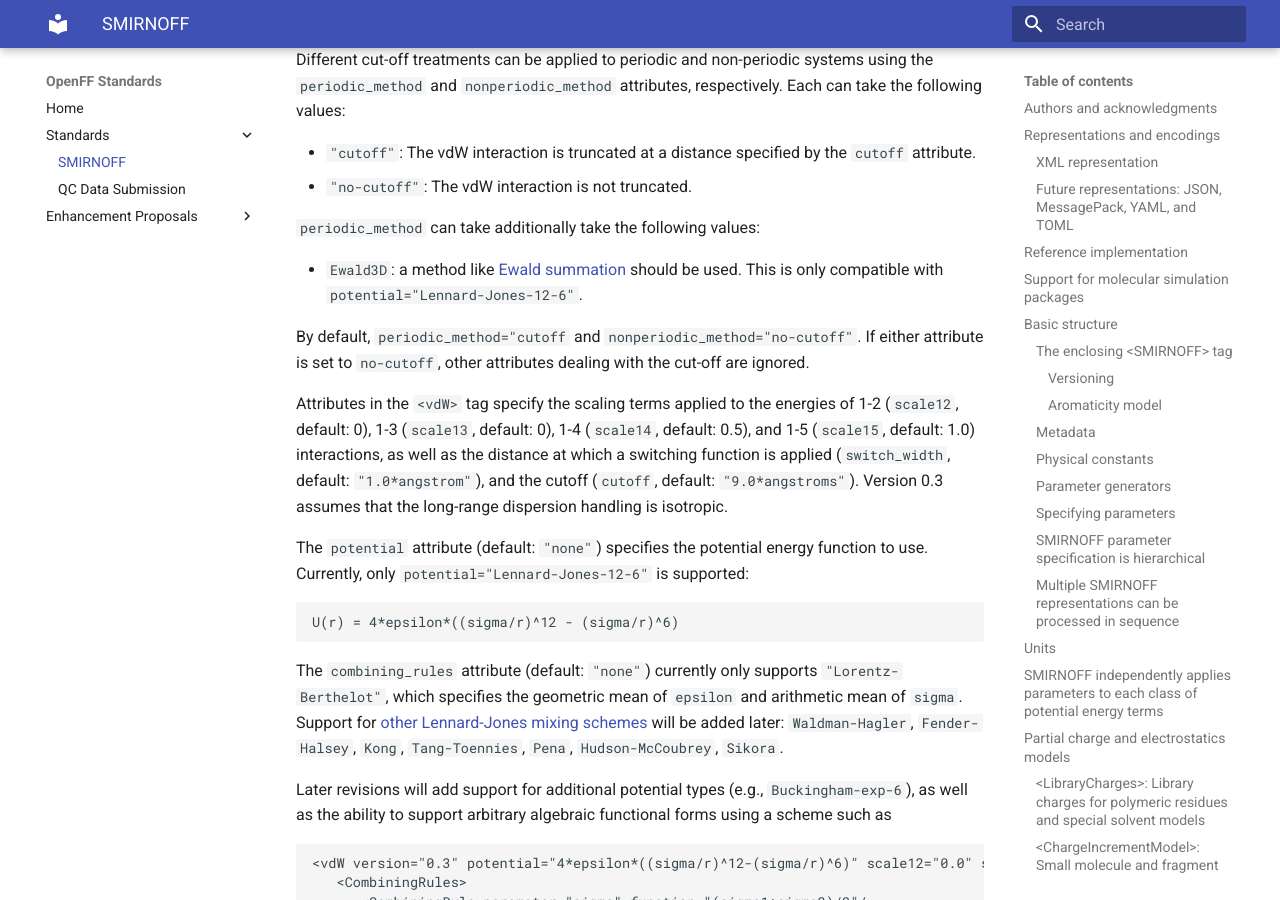
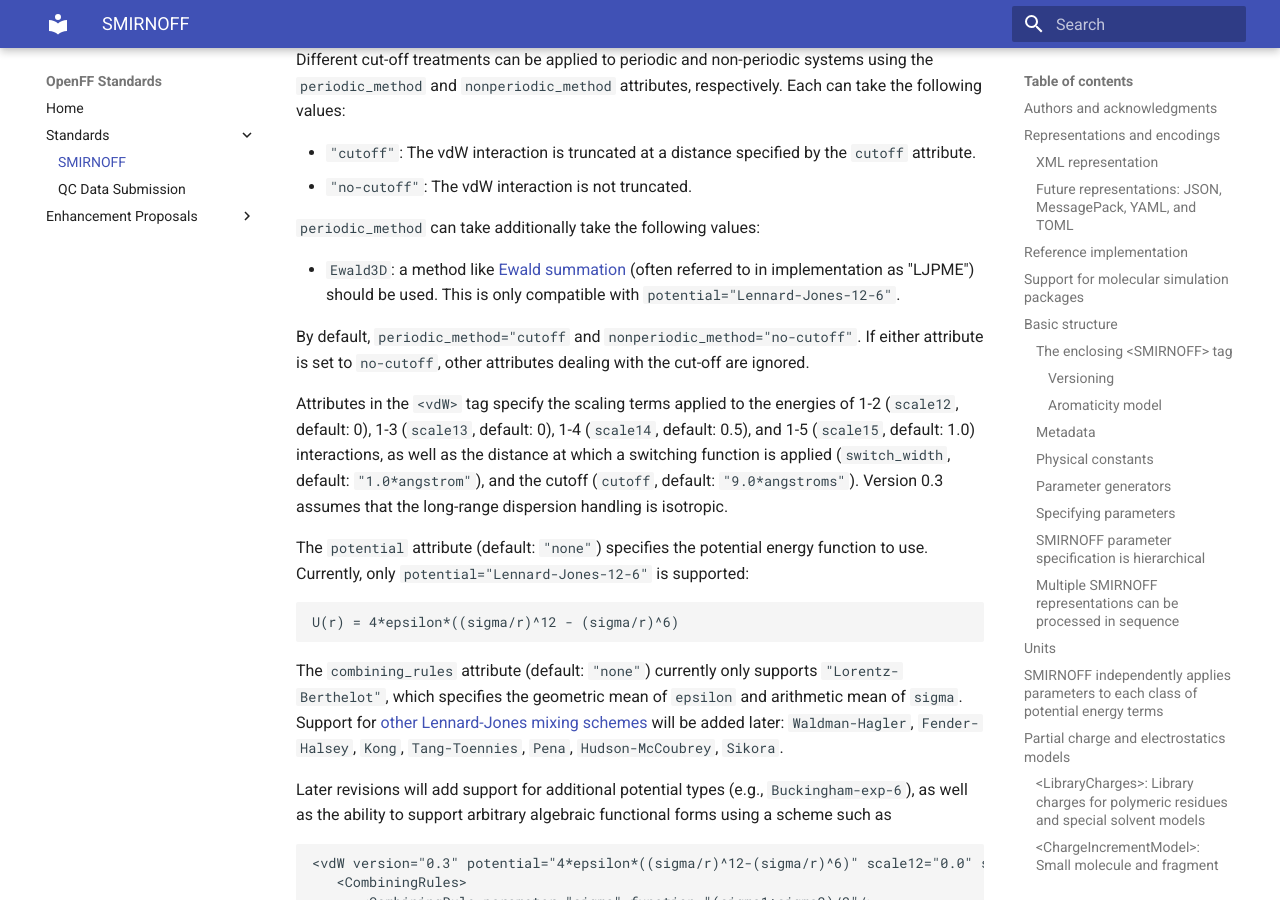
Before and after one commit to openforcefield/standards, an MkDocs documentation site: the page built from docs/standards/smirnoff.md, in a window 1280 px wide and 900 px high, scrolled down 11006 px. Built offline with MkDocs 1.6.1 and Material for MkDocs 9.7.7, drawn with Linux system fonts in a browser that asks for light colours.

Commit message:
Make "LJPME" searchable (#70)

```diff
--- a/docs/standards/smirnoff.md
+++ b/docs/standards/smirnoff.md
@@ -333,7 +333,7 @@ Different cut-off treatments can be applied to periodic and non-periodic systems
 
 `periodic_method` can take additionally take the following values:
 
-* `Ewald3D`: a method like [Ewald summation](http://docs.openmm.org/8.0.0/userguide/theory/02_standard_forces.html#coulomb-interaction-with-ewald-summation) should be used. This is only compatible with `potential="Lennard-Jones-12-6"`.
+* `Ewald3D`: a method like [Ewald summation](http://docs.openmm.org/8.0.0/userguide/theory/02_standard_forces.html#coulomb-interaction-with-ewald-summation) (often referred to in implementation as "LJPME") should be used. This is only compatible with `potential="Lennard-Jones-12-6"`.
 
 By default, `periodic_method="cutoff` and `nonperiodic_method="no-cutoff"`. If either attribute is set to `no-cutoff`, other attributes dealing with the cut-off are ignored.
 
```
